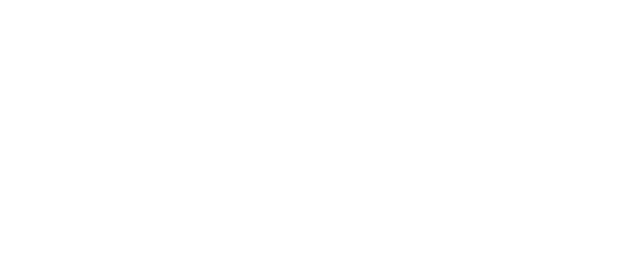
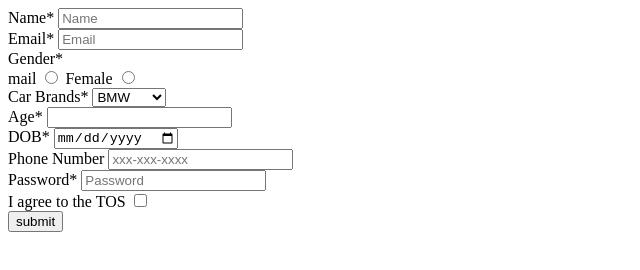
Before and after one commit to acciojob/signup-form-car-rajeshchepuri123, a website: page main.html in a window 1280 px wide. Shown: the whole page, without its empty margins (0-640 px from the left). Drawn offline with Linux system fonts and the light colour scheme.

Commit message:
created a submission

```diff
--- a/main.html
+++ b/main.html
@@ -1,16 +1,66 @@
 <!DOCTYPE html>
+<html lang="en">
+<head>
+    <meta charset="UTF-8">
+    <meta http-equiv="X-UA-Compatible" content="IE=edge">
+    <meta name="viewport" content="width=device-width, initial-scale=1.0">
+    <title>Document</title>
+</head>
+<body>
+    <main>
+        <form method="get">
+            <div>
+                <label for="#name">Name*</label>
+                <input type="text" id="#name"  required name="Name" placeholder="Name">
+            </div>
+            <div>
+                <label for="#email">Email*</label>
+                <input type="email" id="#email"name="Email" placeholder="Email">
+            </div>
+            <div>
+                <label for="gender">Gender*</label>
+                <div>
+                    <label for="#gender_m">mail</label>
+                    <input type="radio" name="gender" id="#gender_m" value="mail">
+                    <label for="#gender_f">Female</label>
+                    <input type="radio" name="gender"id="#gender_f" value="Femail">
+                </div>
 
-<html>
 
-<head>
-	<link rel="stylesheet" href="styles.css">
-</head>
+            </div>
+            <div>
+                <label>Car Brands*</label>
+                <select>
+                    <option value="BMW">BMW</option>
+                    <option value="Audi">Audi</option>
+                    <option value="Mercede">Mercede</option>
+                </select>
+            </div>
+            <div>
+                <label for="#age">Age*</label>
+                <input type="number" id="#age" name="Age" required>
+            </div>
+            <div>
+                <label for="#dob">DOB*</label>
+                <input type="date" id="#dob" name="Dob">
+            </div>
+            <div>
+                <label for="#tel">Phone Number</label>
+                <input type="tel" id="#tel" name="number" placeholder="xxx-xxx-xxxx">
+            </div>
+            <div>
+                <label for="#password">Password*</label>
+                <input type="password" id="#password" name="Password" placeholder="Password" required>
+            </div>
+            <div>
+                <label for="#tos"> I agree to the TOS</label>
+                <input type="checkbox" id="#tos" name="TOs">
+            </div>
+            <div>
+                <button type="submit">submit</button>
+            </div>
 
-<body>
-	<!-- the entire body must be written by student -->
-    <script type="text/javascript" src="./script.js">
-</script>
-
+        </form>
+    </main>
 </body>
-
 </html>
```
